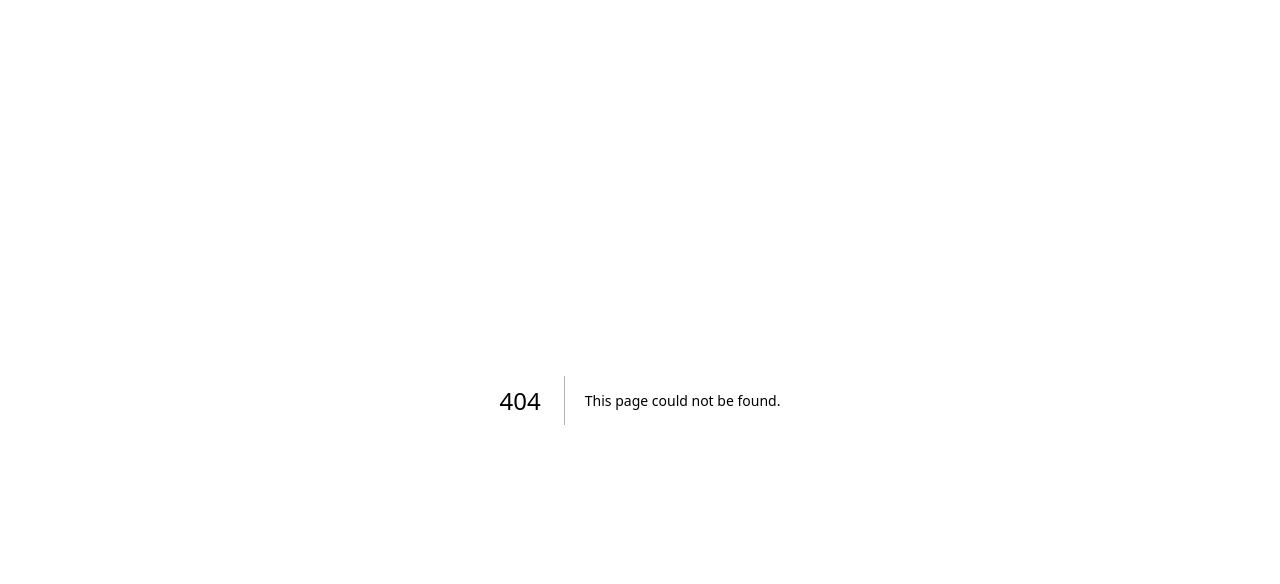
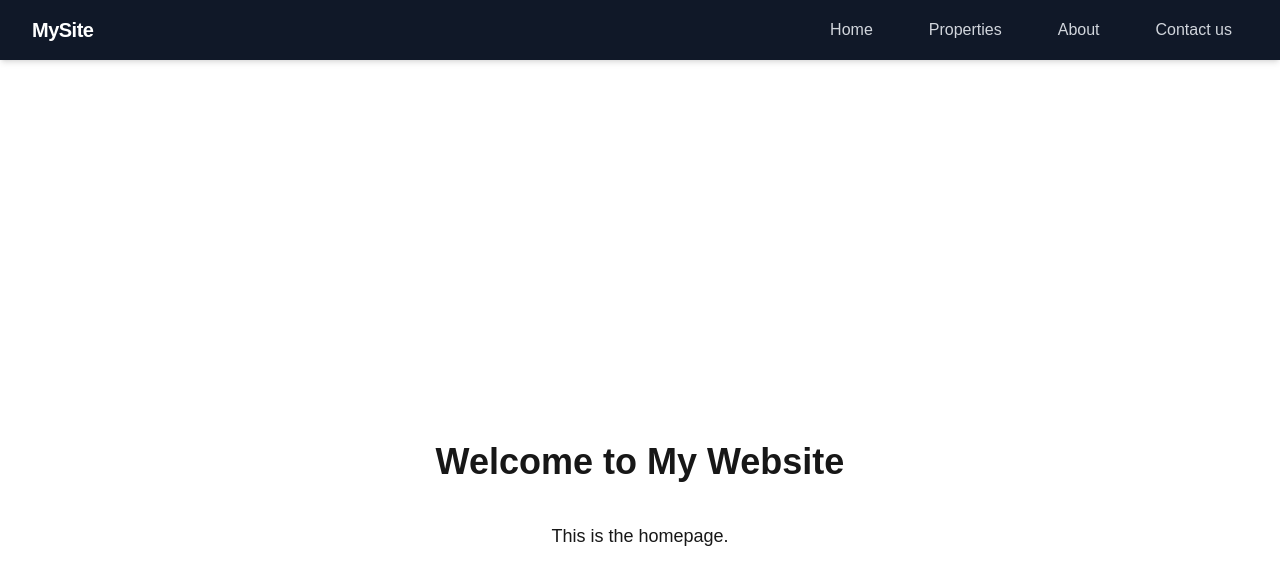
Before and after one commit to Ashraf-Magdy-Mostafa/alx-project-0x02-setup, a Next.js app in the folder alx-project-0x02/: page /home in a window 1280 px wide. Before the commit this address had no page. Shown: the top 584 px of the page. Built offline with nearby package versions, Linux system fonts and the light colour scheme.

Commit message:
updated Header.tsx - added Layout Wrapper - created 2 pages about & home

```diff
--- a/alx-project-0x02/components/layout/Header.tsx
+++ b/alx-project-0x02/components/layout/Header.tsx
@@ -5,7 +5,7 @@ import { NavLink } from '@/interfaces';
 function Header() {
     const router = useRouter();
     const isActive = (href: string) =>
-        router.pathname === href ? 'text-blue-600 font-semibold ' : 'text-gray-300 hover:text-blue-600 hover:shadow-md px-4 py-2 hover:bg-white rounded';
+        router.pathname === href ? 'text-blue-600 font-semibold shadow-md bg-white' : 'text-gray-300 hover:text-blue-600 hover:shadow-md hover:bg-white rounded';
 
     const linksArray: NavLink[] = [
         { name: 'Home', href: '/' },
@@ -13,6 +13,7 @@ function Header() {
         { name: 'About', href: '/about' },
         { name: 'Contact us', href: '/contact' },
     ];
+
 
     return (
         <header className="bg-gray-900 shadow-md sticky top-0 z-50">
@@ -29,7 +30,7 @@ function Header() {
                             <li key={navItem.name}>
                                 <Link
                                     href={navItem.href}
-                                    className={`transition-colors duration-200 ${isActive(navItem.href)}`}
+                                    className={` px-4 py-2 rounded transition-colors duration-200 ${isActive(navItem.href)}`}
                                 >
                                     {navItem.name}
                                 </Link>
--- /dev/null
+++ b/alx-project-0x02/components/layout/Layout.tsx
@@ -0,0 +1,12 @@
+import Header from "./Header"
+
+function Layout(props: { children: React.ReactNode }) {
+    return (
+        <div>
+            <Header />
+            {props.children}
+        </div>
+    )
+}
+
+export default Layout
--- a/alx-project-0x02/pages/_app.tsx
+++ b/alx-project-0x02/pages/_app.tsx
@@ -1,6 +1,13 @@
 import "@/styles/globals.css";
 import type { AppProps } from "next/app";
+import Layout from "@/components/layout/Layout";
 
 export default function App({ Component, pageProps }: AppProps) {
-  return <Component {...pageProps} />;
+  return (
+    <>
+      <Layout>
+        <Component {...pageProps} />
+      </Layout>
+    </>)
+
 }
--- /dev/null
+++ b/alx-project-0x02/pages/about.tsx
@@ -0,0 +1,11 @@
+
+function About() {
+    return (
+        <div className='p-4'>
+            <h1 className='text-4xl font-bold text-center mt-[calc(50vh-50px)]  p-4'>About Us</h1>
+            <p className='text-lg text-center mt-2 p-4'>This is the about page.</p>
+        </div>
+    )
+}
+
+export default About
--- /dev/null
+++ b/alx-project-0x02/pages/home.tsx
@@ -0,0 +1,12 @@
+
+
+function Home() {
+    return (
+        <div className='p-4'>
+            <h1 className='text-4xl font-bold text-center mt-[calc(50vh-50px)]  p-4'>Welcome to My Website</h1>
+            <p className='text-lg text-center mt-2 p-4'>This is the homepage.</p>
+        </div>
+    )
+}
+
+export default Home
--- a/alx-project-0x02/pages/index.tsx
+++ b/alx-project-0x02/pages/index.tsx
@@ -4,7 +4,6 @@ import Header from '@/components/layout/Header'
 function index() {
   return (
     <div>
-      <Header />
       <h1 className='text-4xl font-bold text-center mt-[calc(50vh-50px)]  p-4'>Welcome to My Website</h1>
       <p className='text-lg text-center mt-2 p-4'>This is the homepage.</p>
 
```
